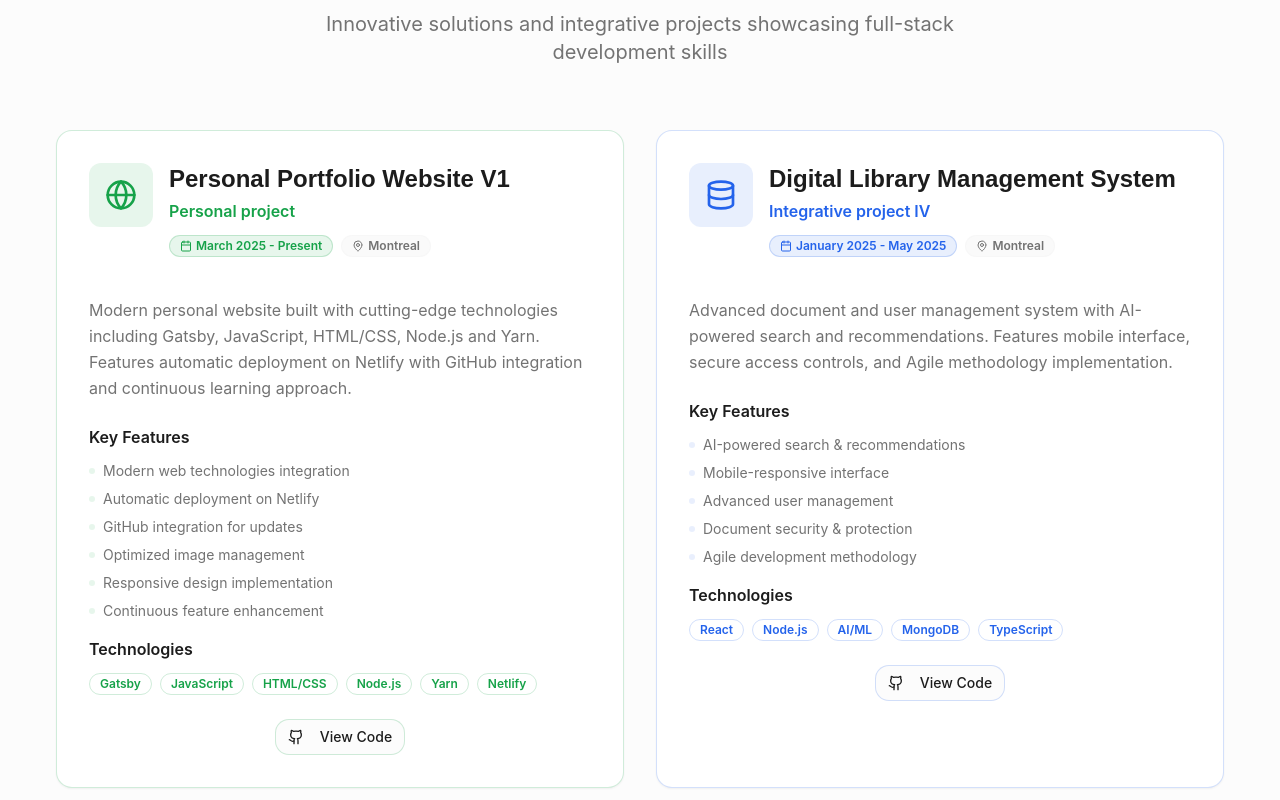
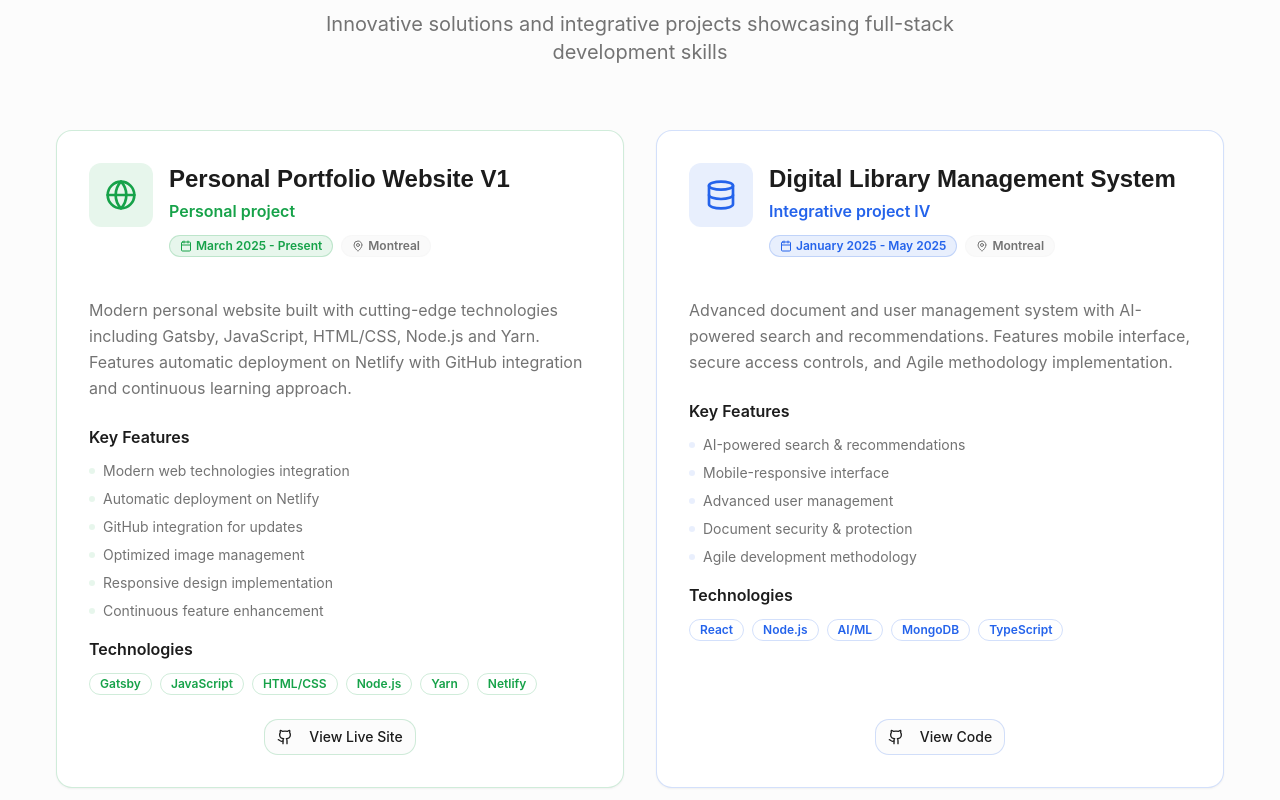
Before and after one commit to Abdeljll/dynamic-desk-show, a React (Vite) app: page / in a window 1280 px wide. Shown: the part 1680-2480 px from the top of the page. Built offline with nearby package versions, Linux system fonts and the light colour scheme.

Commit message:
Align project buttons and update link
Align the height of all buttons within the projects section to ensure a consistent look. Update the "Personal Portfolio Website V1" project link to the provided URL.

```diff
--- a/src/components/Projects.tsx
+++ b/src/components/Projects.tsx
@@ -99,12 +99,17 @@ const projects = [
 ];
 
 export const Projects = () => {
-  const handleViewCode = () => {
-    toast({
-      title: "Code Unavailable",
-      description: "Waiting for my GitLab issue to be resolved as I no longer have access to my account.",
-      duration: 4000,
-    });
+  const handleViewCode = (projectId: number) => {
+    if (projectId === 0) {
+      // Personal Portfolio Website V1
+      window.open('https://abdelazizjalal.netlify.app', '_blank');
+    } else {
+      toast({
+        title: "Code Unavailable",
+        description: "Waiting for my GitLab issue to be resolved as I no longer have access to my account.",
+        duration: 4000,
+      });
+    }
   };
 
   const getColorClasses = (color: string) => {
@@ -151,7 +156,7 @@ export const Projects = () => {
             return (
               <Card
                 key={project.id}
-                className={`p-8 bg-card ${colors.border} hover-lift hover-glow group reveal-up delay-${index * 100}`}
+                className={`p-8 bg-card ${colors.border} hover-lift hover-glow group reveal-up delay-${index * 100} flex flex-col h-full`}
               >
                 <div className="flex items-start gap-4 mb-6">
                   <div className={`p-4 ${colors.bg} rounded-xl ${colors.hover} transition-colors`}>
@@ -181,7 +186,7 @@ export const Projects = () => {
                   {project.description}
                 </p>
 
-                <div className="space-y-4 mb-6">
+                <div className="space-y-4 mb-6 flex-grow">
                   <div>
                     <h4 className="font-semibold text-foreground mb-3">Key Features</h4>
                     <div className="grid grid-cols-1 gap-2">
@@ -206,15 +211,15 @@ export const Projects = () => {
                   </div>
                 </div>
 
-                <div className="flex justify-center">
+                <div className="flex justify-center mt-auto">
                   <Button
                     variant="outline"
                     size="sm"
                     className={`${colors.border} ${colors.hover}`}
-                    onClick={handleViewCode}
+                    onClick={() => handleViewCode(project.id)}
                   >
                     <Github className="w-4 h-4 mr-2" />
-                    View Code
+                    {project.id === 0 ? "View Live Site" : "View Code"}
                   </Button>
                 </div>
               </Card>
```
